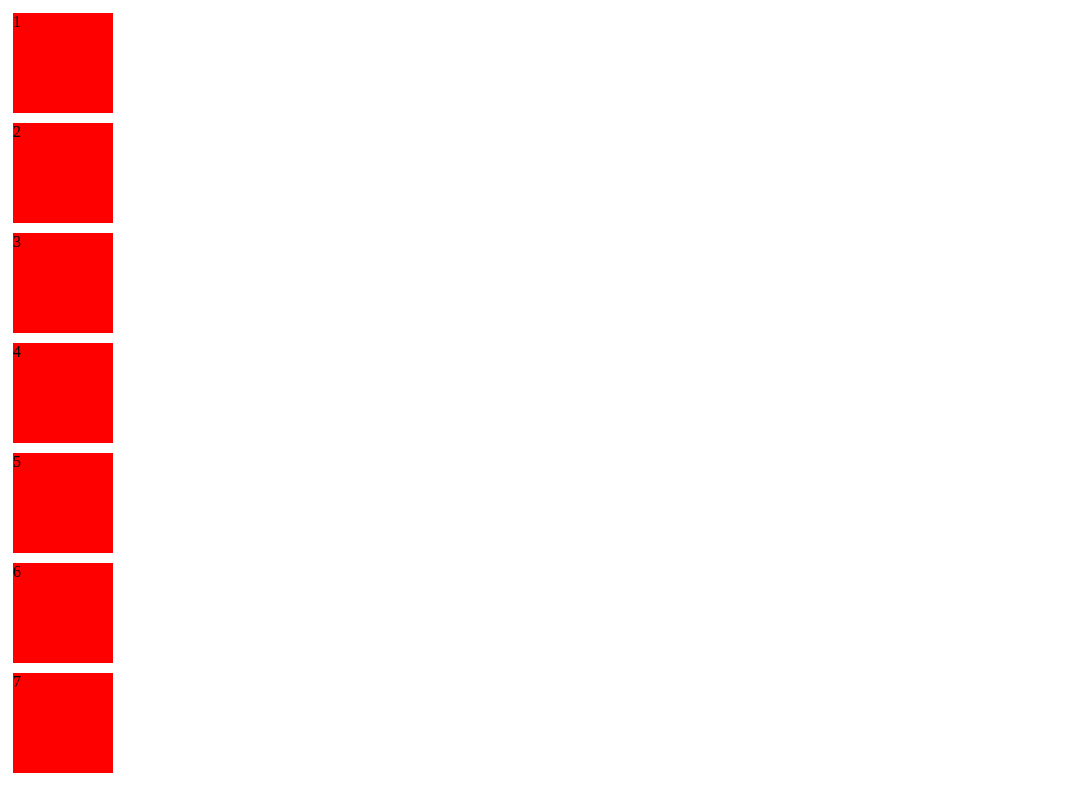
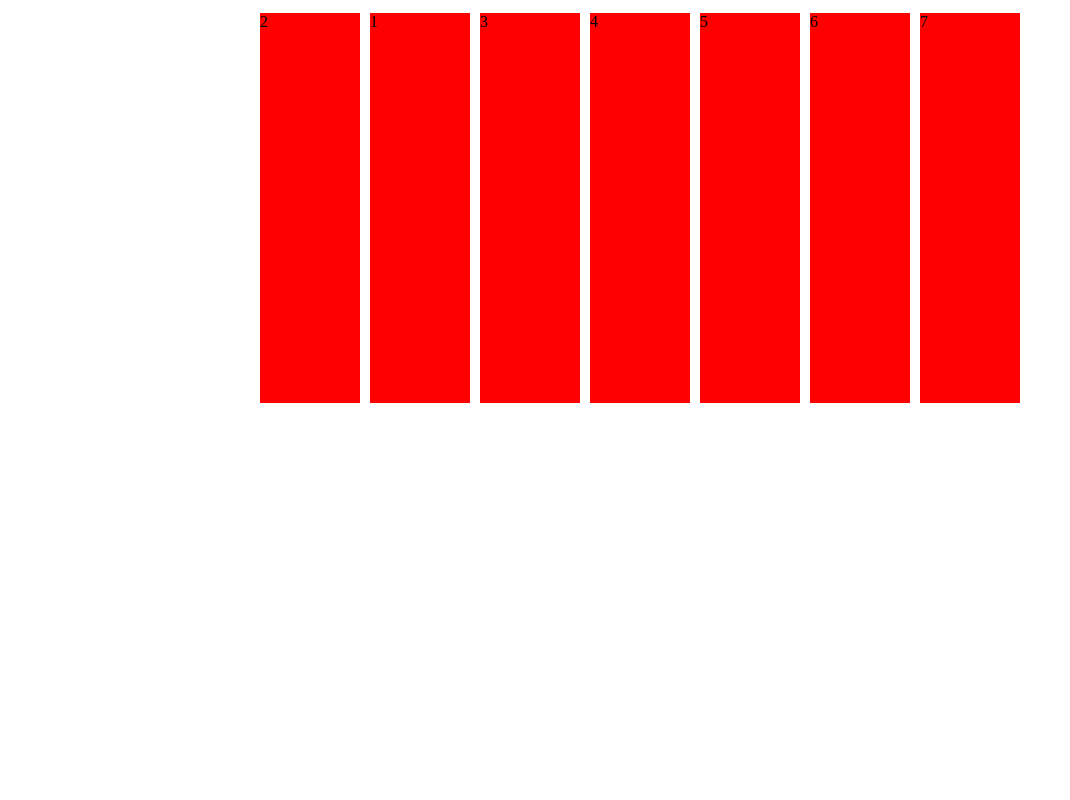
Before and after one commit to owner6/flexbox-training, a plain HTML site: page index.html in a window 1280 px wide. Shown: the whole page, without its empty margins (0-1070 px from the left). Drawn offline with Linux system fonts and the light colour scheme.

Commit message:
Basics of flexbox

```diff
--- a/index.html
+++ b/index.html
@@ -10,7 +10,7 @@
 <body>
 	<div class="container">
 		<div class="item">1</div>
-		<div class="item">2</div>
+		<div class="item first">2</div>
 		<div class="item">3</div>
 		<div class="item">4</div>
 		<div class="item">5</div>
--- a/style.css
+++ b/style.css
@@ -1,11 +1,17 @@
 .item {
-	height: 100px;
+	/*height: 100px;*/
 	width: 100px;
 	background: red;
 	margin: 5px;
+	align-self: stretch;
 }
 
 .container {
 	display: flex;
-	flex-direction: column;
+	justify-content: center;
+	height: 400px;
 }
+
+.first {
+	order: -1;
+}
```
